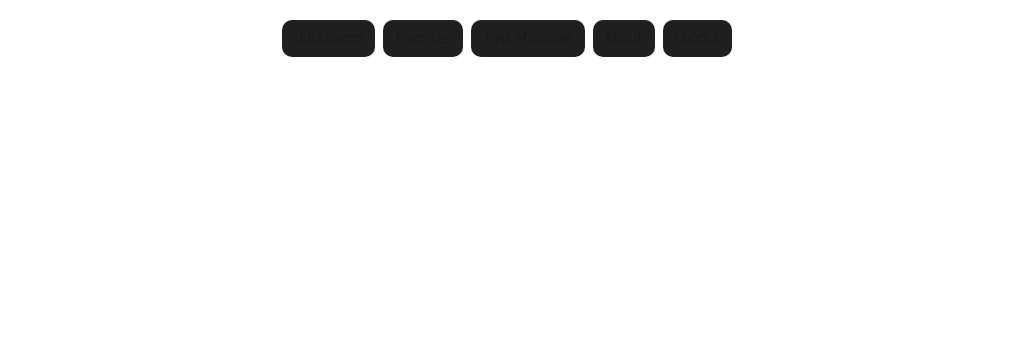
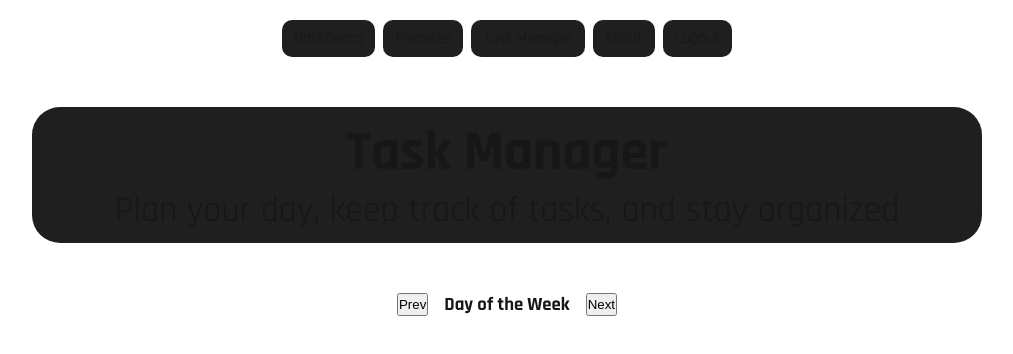
Before and after one commit to xTfTV/finance-tracker, a Next.js app: page /Tasks in a window 1280 px wide. Shown: the top 354 px of the page, without its empty margins (133-1146 px from the left). Built offline with nearby package versions, Linux system fonts and the light colour scheme.

Commit message:
Adding part of the basic layout - need to work on the button design for next/prev

```diff
--- a/src/app/Tasks/page.tsx
+++ b/src/app/Tasks/page.tsx
@@ -8,6 +8,15 @@ export default function Tasks() {
             <Navbar />
             <div className="header-container">
                 <div className="header-card">
+                    <h1>Task Manager</h1>
+                    <p>Plan your day, keep track of tasks, and stay organized</p>
+                </div>
+            </div>
+            <div className="next-prev-container">
+                <div className="next-prev-card">
+                    <button>Prev</button>
+                    <h3>Day of the Week</h3>
+                    <button>Next</button>
                 </div>
             </div>
         </div>
--- a/src/app/Tasks/tasks.css
+++ b/src/app/Tasks/tasks.css
@@ -1,6 +1,52 @@
 /* IMPORTING THE FONT */
 @import url('https://fonts.googleapis.com/css2?family=Rajdhani:wght@400;500;600;700&display=swap');
 
-.page-layout {
-    font-family: 'Rajdhni', 'sans-serif';
+.page-container {
+    font-family: 'Rajdhani', 'sans-serif';
 }
+
+.header-container {
+    border: 2px solid white;
+    display: flex;
+    justify-content: center;
+
+    flex-wrap: wrap;
+
+    padding: 28px;
+}
+
+.header-card {
+    padding: 10px;
+    text-align: center;
+
+    background-color: #1f1f1f;
+    border-radius: 28px;
+
+    transition: transform 0.2s ease, box-shadow 0.2s ease;
+    width: 950px;
+}
+
+.header-card:hover {
+    transform: translateY(-3px) scale(1.05);
+    box-shadow: 0 6px 12px rgba(255,255,255,0.2);
+}
+
+.header-card h1 {
+    font-size: 56px;
+}
+
+.header-card p {
+    font-size: 36px;
+}
+
+.next-prev-container {
+    border: 2px solid white;
+    display: flex;
+    justify-content: center;
+    padding: 18px;
+}
+
+.next-prev-card {
+    display: flex;
+    gap: 16px;
+}
```
